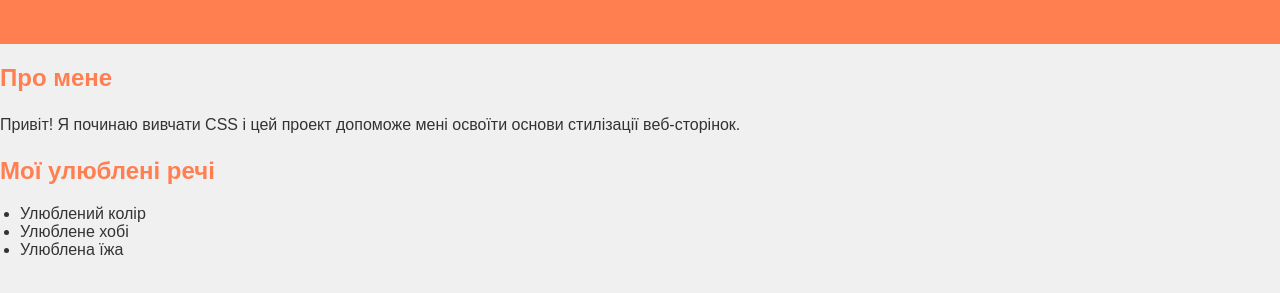
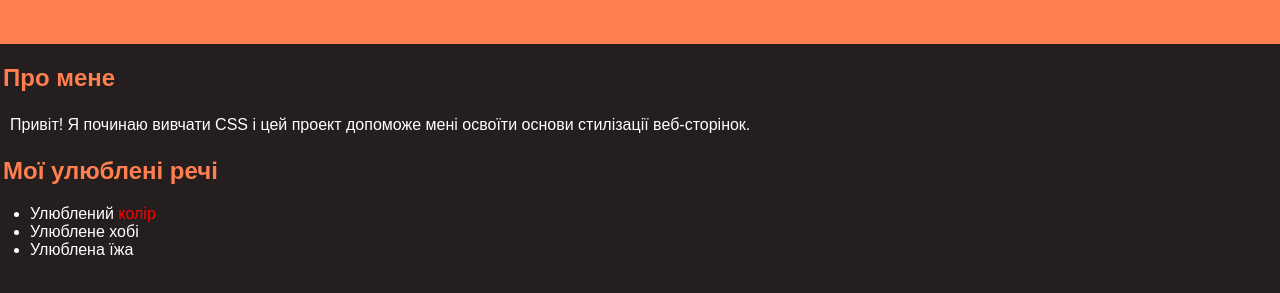
Before and after one commit to DalekWare/my_labs, a plain HTML site: page Lab3/index.html in a window 1280 px wide. Shown: the part 95-388 px from the top of the page. Drawn offline with Linux system fonts and the light colour scheme.

Commit message:
Майже готово

```diff
--- a/Lab3/index.html
+++ b/Lab3/index.html
@@ -4,7 +4,7 @@
 <head>
   <meta charset="UTF-8">
   <meta name="viewport" content="width=device-width, initial-scale=1.0">
-  <title>Лабораторна робота 2: Основи CSS</title>
+  <title>Лабораторна робота 3: Основи CSS</title>
   <!-- Підключення зовнішнього CSS-файлу -->
   <link rel="stylesheet" href="styles.css">
 </head>
@@ -23,8 +23,8 @@
       <h2>Мої улюблені речі</h2>
 
       <ul>
-        <li>Улюблений колір</li>
-        <li>Улюблене хобі</li>
+        <li>Улюблений <div id="red1">колір</div></li>
+        <li>Улюблене <div title="Відпочинок">хобі</div></li>
         <li>Улюблена їжа</li>
       </ul>
 
--- a/Lab3/styles.css
+++ b/Lab3/styles.css
@@ -1,15 +1,11 @@
-/* Основні стилі для сторінки */
-
-/* Стилізація всього тіла сторінки */
 body {
     font-family: Arial, sans-serif;
-    background-color: #f0f0f0;
+    background-color: #241E1E;
     color: #333;
     margin: 0;
     padding: 0;
 }
 
-/* Стилізація заголовка */
 header {
     background-color: #FF7F50;
     color: #fff;
@@ -17,7 +13,6 @@ header {
     padding: 20px;
 }
 
-/* Стилізація заголовків */
 h1 {
     font-size: 2.5em;
 }
@@ -25,16 +20,26 @@ h1 {
 h2 {
     color: #FF7F50;
     margin-top: 20px;
+	padding-left: 3px;
 }
 
-/* Стилізація абзаців */
 p {
     line-height: 1.6;
-    margin: 15px 0;
+    margin: 10px;
+	color: white;
 }
 
-/* Стилізація списків */
 ul {
+	color: white;
     list-style-type: disc;
     padding-left: 20px;
+	margin: 10px;
 }
+
+#red1 {
+	color: red;
+}
+
+div {
+	display: inline;
+}
```
